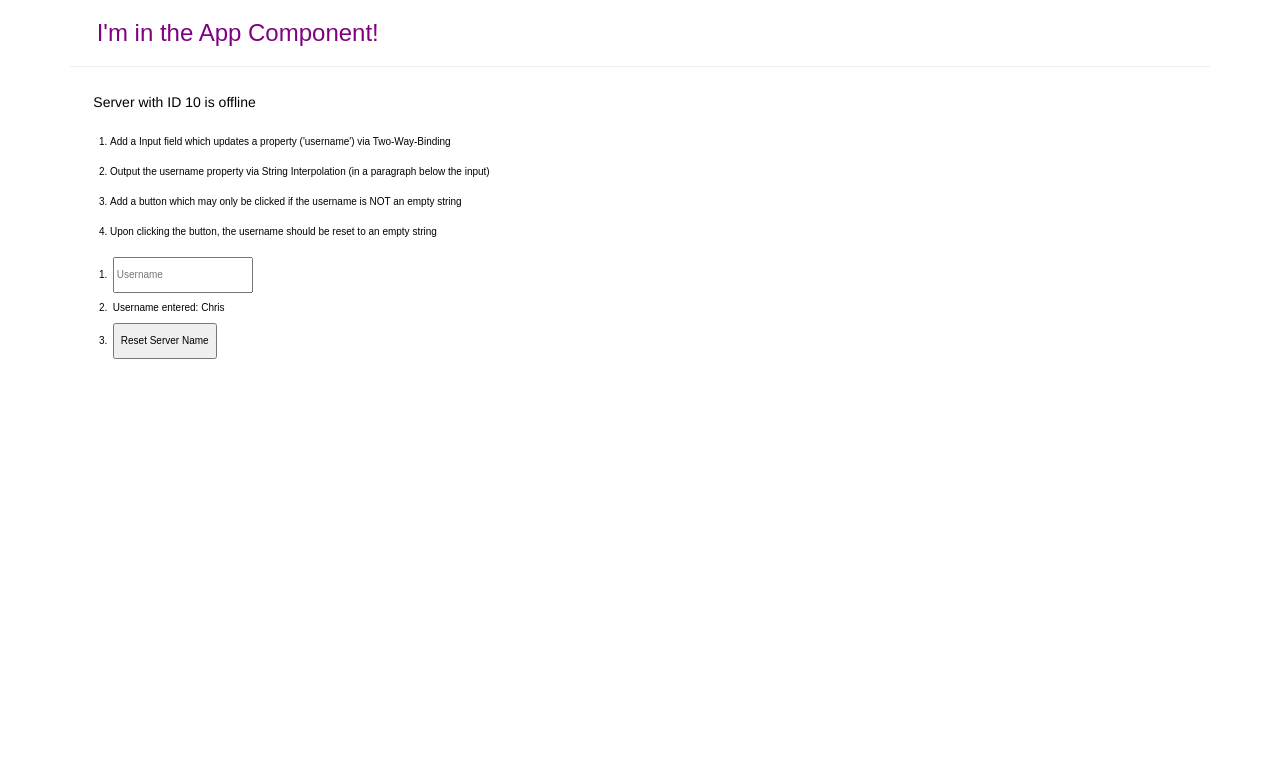
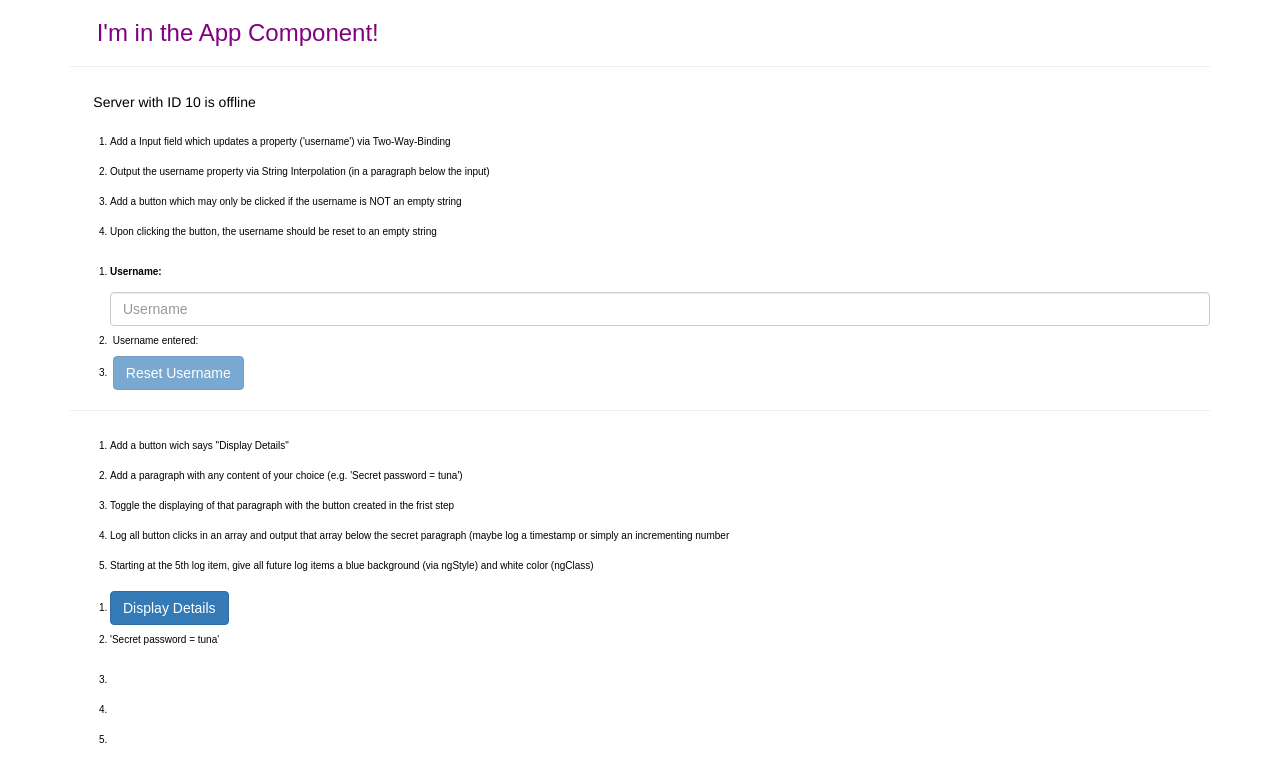
Before and after one commit to chrisdarden/Udemy-Angular2-Course, an Angular app: page / in a window 1280 px wide. Shown: the top 782 px of the page. Built offline with nearby package versions, Linux system fonts and the light colour scheme.

Commit message:
working on assignment 3

```diff
--- a/src/app/app.component.html
+++ b/src/app/app.component.html
@@ -21,11 +21,32 @@
         <li>Upon clicking the button, the username should be reset to an empty string</li>
       </ol>
       <ol>
-        <li>&nbsp;<input type="text" id="username" placeholder="Username"></li>
-        <li>&nbsp;Username entered: {{ username }}</li>
-        <li>&nbsp;<button type="button" id="resetServerName" name="resetServerName">Reset Server
-            Name</button>
+        <li><label>Username:</label>&nbsp;<input type="text" class="form-control" [(ngModel)]="userName"
+            (input)="onUpdateUserName($event)" placeholder="Username" (click)="($event)">
         </li>
+        <li>&nbsp;Username entered: {{ userName }}</li>
+        <li>&nbsp;<button type="button" class="btn btn-primary" [disabled]="!userName"
+            (click)="resetUserNameButtonClick($event)">Reset Username</button>
+        </li>
+      </ol>
+      <hr>
+      <ol>
+        <li>Add a button wich says "Display Details"</li>
+        <li>Add a paragraph with any content of your choice (e.g. 'Secret password = tuna')</li>
+        <li>Toggle the displaying of that paragraph with the button created in the frist step</li>
+        <li>Log all button clicks in an array and output that array below the secret paragraph (maybe log a timestamp or
+          simply an incrementing number</li>
+        <li>Starting at the 5th log item, give all future log items a blue background (via ngStyle) and white color
+          (ngClass)</li>
+      </ol>
+      <ol>
+        <li><button type="submit" class='btn btn-primary' (click)="buttonClicked($event)">Display Details</button></li>
+        <li>
+          <p [ngStyle]="{display: buttonClickedStatus}">'Secret password = tuna'</p>
+        </li>
+        <li></li>
+        <li></li>
+        <li></li>
       </ol>
     </div>
   </div>
--- a/src/app/app.component.ts
+++ b/src/app/app.component.ts
@@ -1,12 +1,48 @@
 import { Component } from '@angular/core';
+import { Button } from "protractor";
 
 @Component({
   selector: 'app-root',
   templateUrl: './app.component.html',
   styleUrls: ['./app.component.css']
 })
+
 export class AppComponent {
-  username: string = "Chris";
+  allowNewServer: boolean = false;
+  userName: string = "";
+  clicks = [];
+  buttonClickedStatus: boolean = false;
 
-  getUsername(): string { return this.username; }
+  getUsername(): string {
+    return this.userName;
+  }
+
+  constructor () {
+    this.buttonClickedStatus;
+    console.log("Button clicked: " + this.buttonClickedStatus);
 }
+
+onUpdateUserName(event: any) {
+  this.userName = (<HTMLInputElement>event.target).innerHTML = "";
+  this.userName = (<HTMLInputElement>event.target).value;
+}
+
+resetUserNameButtonClick(event: any) {
+  console.log("clicked");
+  console.log(event)
+  // this.userName = (<HTMLInputElement>event.target).innerHTML = "";
+  this.userName = "";
+
+}
+
+buttonClicked(event: any) {
+  console.log("clicked");
+  this.buttonClickedStatus = true;
+  console.log(<HTMLInputElement>event);
+  console.log("button clicked status = " + this.buttonClickedStatus);
+  return this.buttonClickedStatus === true ? "block" : "none";
+
+
+}
+
+}
--- a/src/app/server/server.component.ts
+++ b/src/app/server/server.component.ts
@@ -9,6 +9,7 @@ import { Component } from "@angular/core";
 export class ServerComponent {
     serverId: number = 10;
     serverStatus: string = "offline";
+    allowNewServer: boolean = false;
 
     getServerStatus(): string {
         return this.serverStatus;
--- a/tsconfig.json
+++ b/tsconfig.json
@@ -1,6 +1,7 @@
 {
   "compileOnSave": false,
   "compilerOptions": {
+    "forceConsistentCasingInFileNames": true,
     "baseUrl": "./",
     "outDir": "./dist/out-tsc",
     "sourceMap": true,
@@ -9,6 +10,7 @@
     "emitDecoratorMetadata": true,
     "experimentalDecorators": true,
     "target": "es5",
+    "strict": true,
     "typeRoots": [
       "node_modules/@types"
     ],
```
Also changed, not shown: 1 other file (tests, documents, lock files or other folders).
